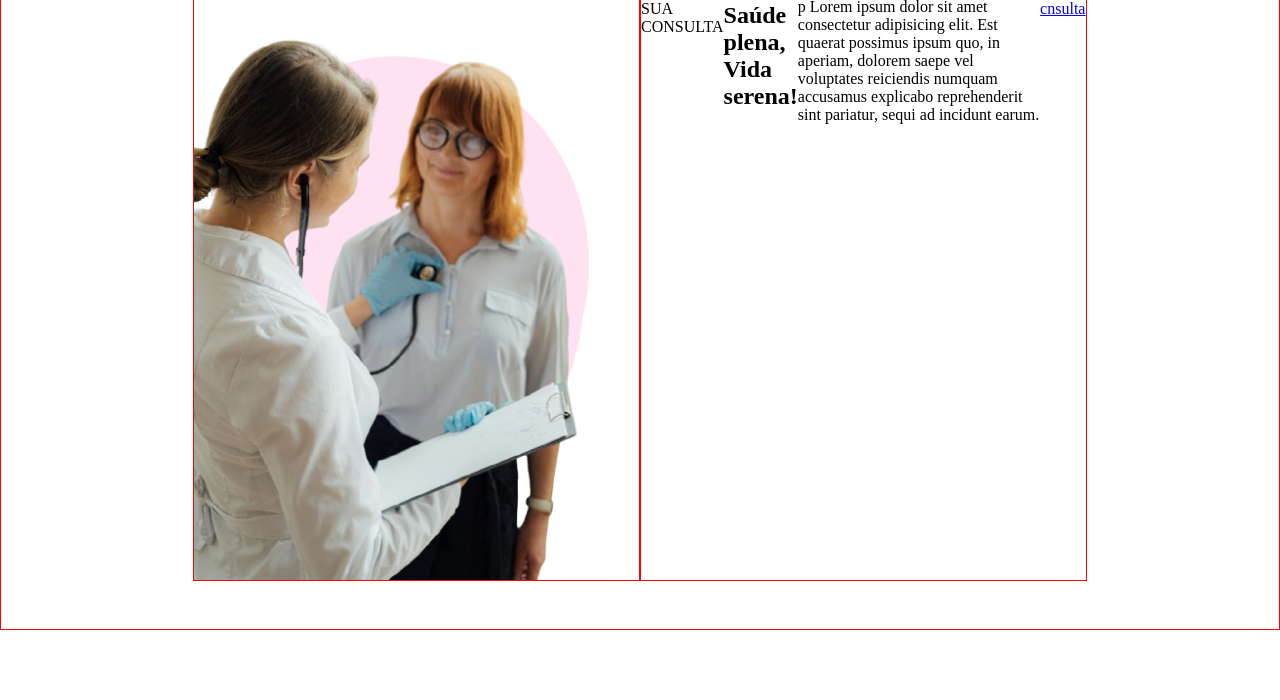
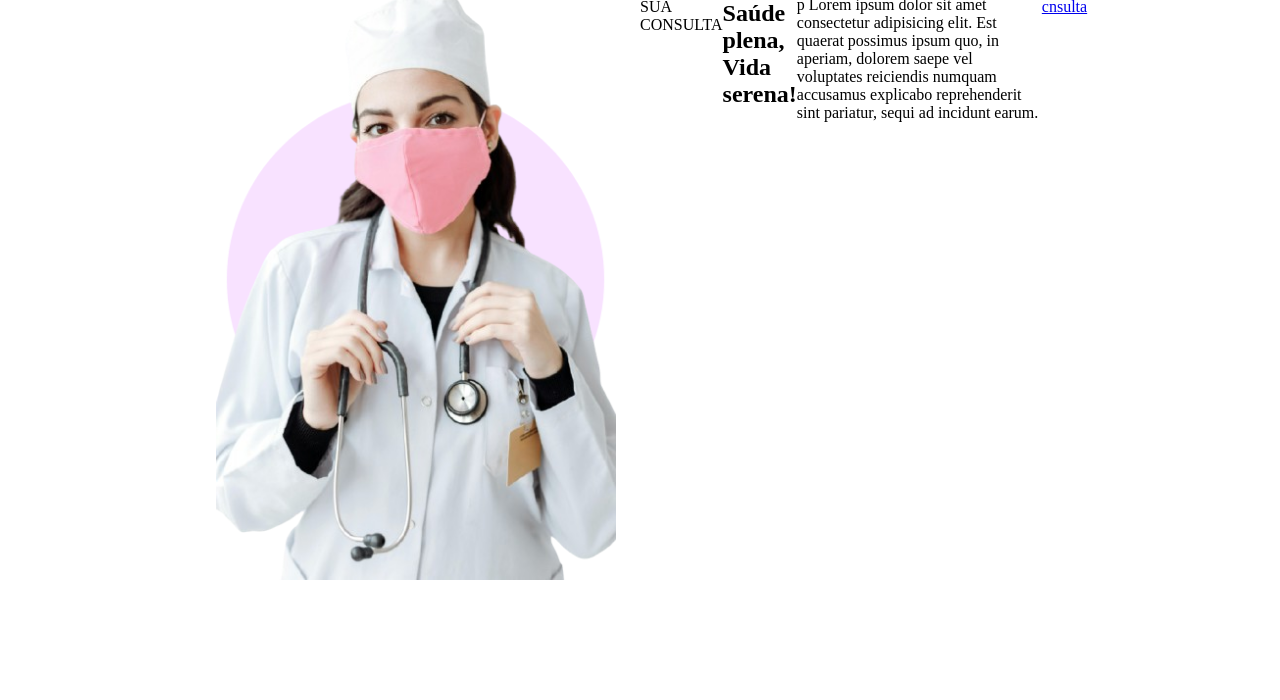
Before and after one commit to evedc/clinicadamulher, a plain HTML site: page index.html in a window 1280 px wide. Shown: the part 100-800 px from the top of the page. Drawn offline with Linux system fonts and the light colour scheme.

Commit message:
add foto

```diff
--- a/CSS/styles.css
+++ b/CSS/styles.css
@@ -30,19 +30,20 @@ header h1 {
     justify-content: center;
     width: 100%;
     height: 650px;
-    border: 1px solid red;
+
 }
 
 .box-img {
     display: flex;
+    justify-content: center;
     height: 600px;
     width: 35%;
-    border: 1px solid red;
+
 }
 
 .box-txt {
     display: flex;
     width: 35%;
     height: 600px;
-    border: 1px solid red;
+
 }
--- a/index.html
+++ b/index.html
@@ -16,7 +16,7 @@
 
     <section class="hero">
         <div class="box-img">
-            <img src="IMG/medica (1).png" alt="Imagem de uma médica">
+            <img src="IMG/medica (2).png" alt="Imagem de uma médica">
         </div>
 
         <div class="box-txt">
```
Also changed, not shown: IMG/medica (1).png (deleted), IMG/medica (2).png (added).
